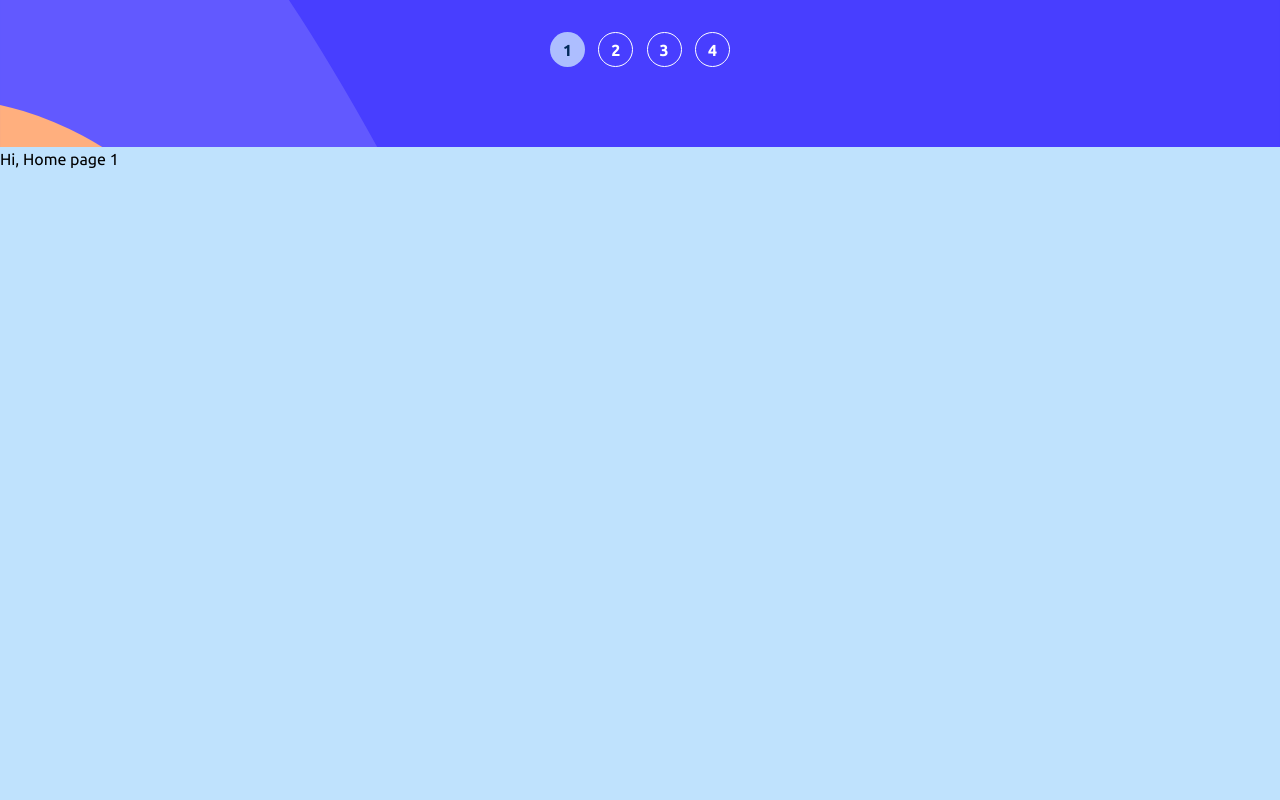
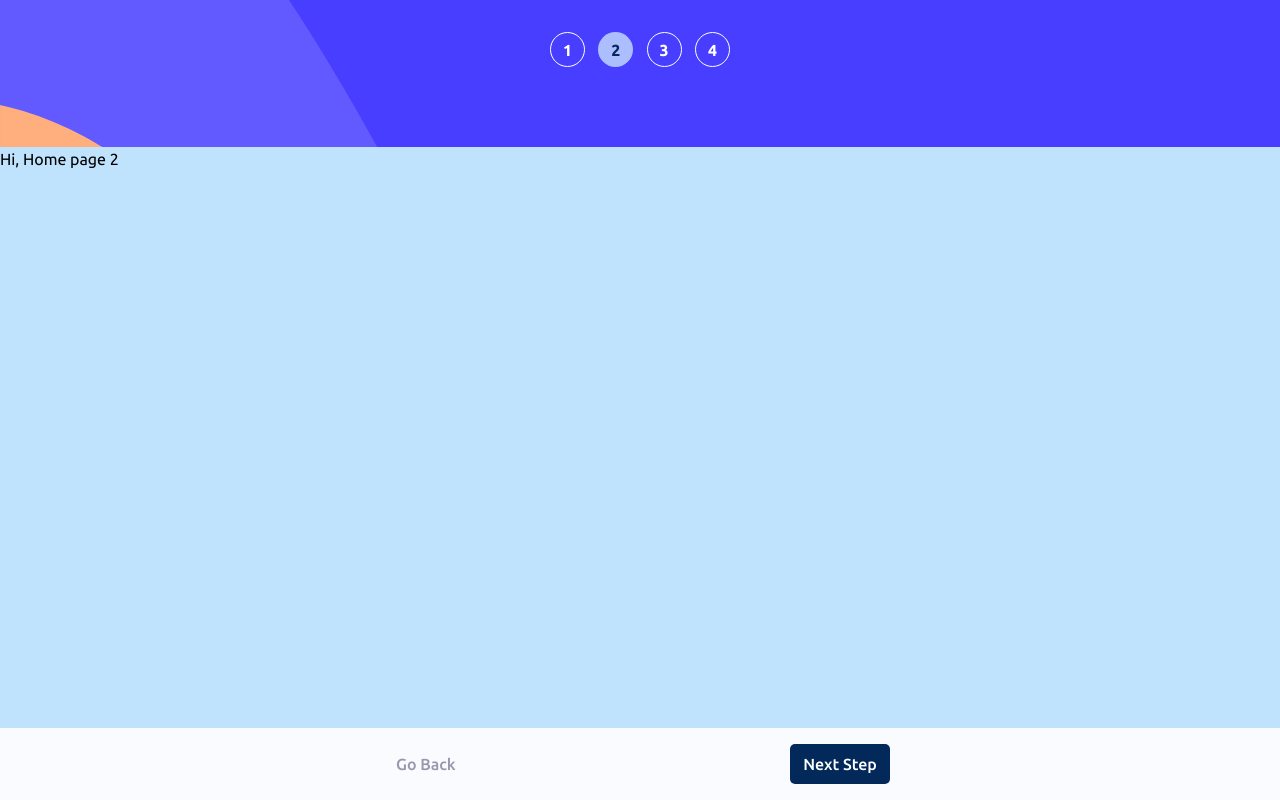
Before and after one commit to sodiqsanusi/multi-step-form, a Next.js app: page / in a window 1280 px wide. Built offline with nearby package versions, Linux system fonts and the light colour scheme.

Commit message:
Atomic commits to track progress better and retrace steps quicker

```diff
--- a/components/footerish/footerish.js
+++ b/components/footerish/footerish.js
@@ -0,0 +1,19 @@
+import styles from './footerish.module.css';
+import { useRouter } from 'next/router';
+
+const Footerish = () => {
+
+  let router = useRouter();
+  console.log(router.pathname);
+
+  return (
+    <footer className={styles.main}>
+      <div className={styles.container}>
+        <button>Go Back</button>
+        <button>Next Step</button>
+      </div>
+    </footer>
+  );
+}
+
+export default Footerish;
--- a/components/footerish/footerish.module.css
+++ b/components/footerish/footerish.module.css
@@ -0,0 +1,33 @@
+.main{
+  margin-top: auto;
+  width: 100%;
+  background-color: var(--alabaster);
+  padding: 1em;
+}
+
+.container{
+  display: flex;
+  align-items: center;
+  justify-content: space-between;
+  max-width: 500px;
+  margin: 0 auto;
+}
+.container button{
+  border: none;
+  outline: none;
+  cursor: pointer;
+  font-weight: 500;
+}.container button:first-of-type{
+  background-color: transparent;
+  color: var(--coolGray);
+}.container button:last-of-type{
+  background-color: var(--marineBlue);
+  color: var(--white);
+  display: flex;
+  align-items: center;
+  justify-content: center;
+  padding: .5em 0;
+  width: 70%;
+  border-radius: 5px;
+  max-width: 100px;
+}
--- a/components/layout/layout.js
+++ b/components/layout/layout.js
@@ -1,3 +1,4 @@
+import Footerish from '../footerish/footerish';
 import StageProgress from '../stageProgress/stageProgress';
 import styles from './layout.module.css';
 
@@ -6,6 +7,7 @@ const Layout = ({children}) => {
     <div className={styles.container}>
       <StageProgress />
       {children}
+      <Footerish />
     </div>
   );
 }
--- a/globalContext.js
+++ b/globalContext.js
@@ -3,7 +3,7 @@ import { useState, createContext } from "react";
 export const globalContext = createContext();
 
 export const GlobalProvider = ({children}) => {
-  let [stage, setStage] = useState(1);
+  let [stage, setStage] = useState(2);
 
   return(
     <globalContext.Provider value={{stage, setStage}}>
```
